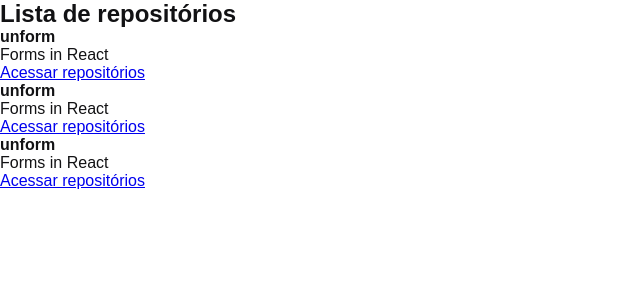
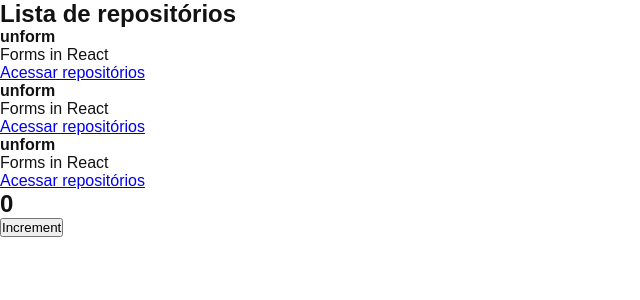
Before and after one commit to fredzstevanato/IGNITE-REACT-Chapter-01-Github-Expolorer, a React app: page / in a window 1280 px wide. Shown: the top 300 px of the page, without its empty margins (0-640 px from the left). Built offline with nearby package versions, Linux system fonts and the light colour scheme.

Commit message:
chore: add fast-refresh yarn add -D @pmmmwh/react-refresh-webpack-plugin react-refresh

```diff
--- a/package.json
+++ b/package.json
@@ -13,12 +13,14 @@
     "@babel/core": "^7.13.10",
     "@babel/preset-env": "^7.13.10",
     "@babel/preset-react": "^7.12.13",
+    "@pmmmwh/react-refresh-webpack-plugin": "^0.4.3",
     "babel-loader": "^8.2.2",
     "cross-env": "^7.0.3",
     "css-loader": "^5.1.2",
     "git-commit-msg-linter": "^3.0.0",
     "html-webpack-plugin": "^5.3.1",
     "node-sass": "^5.0.0",
+    "react-refresh": "^0.9.0",
     "sass-loader": "^11.0.1",
     "style-loader": "^2.0.0",
     "webpack": "^5.24.4",
--- a/src/App.jsx
+++ b/src/App.jsx
@@ -1,6 +1,12 @@
+import { Counter } from './components/Counter'
 import { RepositoryList } from './components/RepositoryList';
 import './styles/global.scss';
 
 export function App() {
-  return <RepositoryList />
+  return (
+    <>
+      <RepositoryList	/>
+      <Counter />
+    </>
+  )
 }
--- /dev/null
+++ b/src/components/Counter.jsx
@@ -0,0 +1,21 @@
+import  { useState } from 'react'
+
+export function Counter() {
+  const [counter, setCounter] = useState(0);
+
+  function increment() {
+    setCounter(counter + 1)
+  }
+
+  return (
+    <div>
+      <h2>{ counter }</h2>
+      <button
+        type="button"
+        onClick={increment}
+      >
+        Increment
+      </button>
+    </div>
+  )
+}
--- a/src/components/RepositoryList.jsx
+++ b/src/components/RepositoryList.jsx
@@ -12,8 +12,8 @@
       <h1>Lista de repositórios</h1>
       <ul>
         <RepositoryItem repository={repository} />
-        <RepositoryItem repository={repository}/>
-        <RepositoryItem repository={repository}/>
+        <RepositoryItem repository={repository} />
+        <RepositoryItem repository={repository} />
       </ul>
     </section>
   )
--- a/webpack.config.js
+++ b/webpack.config.js
@@ -1,5 +1,6 @@
 const path = require('path')
 const HtmlWebpackPlugin = require('html-webpack-plugin');
+const ReactRefreshWebpackPlugin = require('@pmmmwh/react-refresh-webpack-plugin')
 
 const isDevelopment = process.env.NODE_ENV !== 'production';
 
@@ -16,18 +17,27 @@
   },
   devServer: {
     contentBase: path.resolve(__dirname, 'public'),
+    hot: true,
   },
   plugins: [
+    isDevelopment && new ReactRefreshWebpackPlugin(),
     new HtmlWebpackPlugin({
       template: path.resolve(__dirname, 'public', 'index.html')
     })
-  ],
+  ].filter(Boolean),
   module: {
     rules: [
       {
         test: /\.jsx$/,
         exclude: /node_modules/,
-        use: 'babel-loader',
+        use: {
+          loader: 'babel-loader',
+          options: {
+            plugins: [
+              isDevelopment && require.resolve('react-refresh/babel')
+            ].filter(Boolean)
+          }
+        },
       },
       {
         test: /\.scss$/,
```
Also changed, not shown: 1 other file (tests, documents, lock files or other folders).
